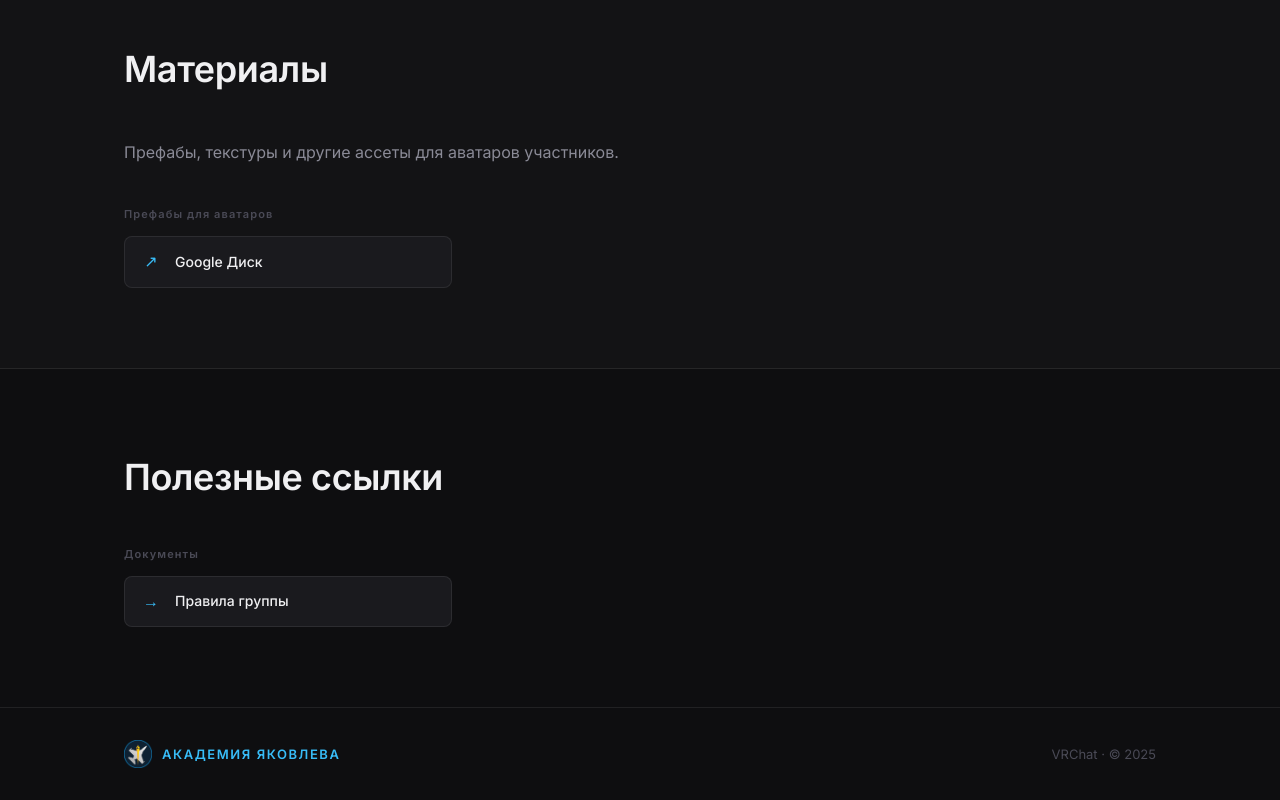
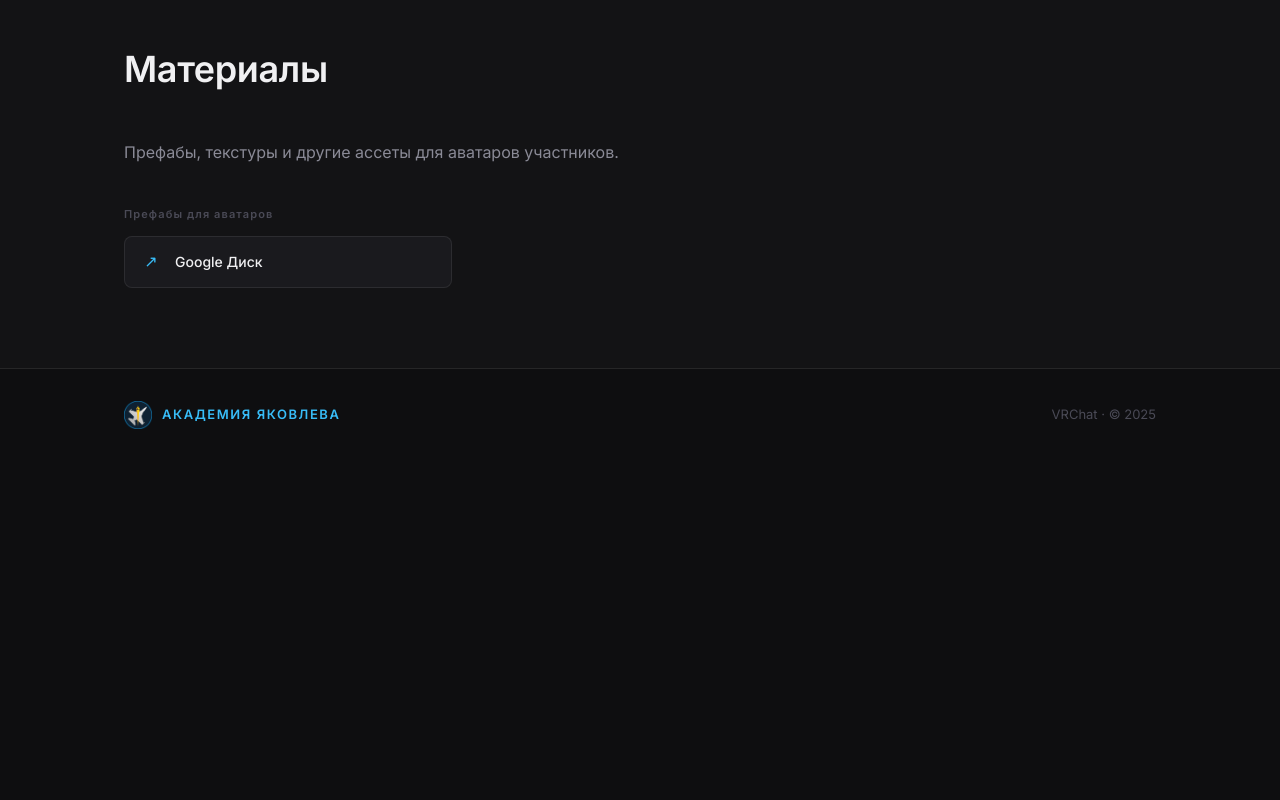
Before and after one commit to Weden19/Website-YAK, a plain HTML site: page members.html in a window 1280 px wide. Shown: the part 2368-3168 px from the top of the page. After the commit the page ends 2829 px from the top, so only its background shows below. Drawn offline with Linux system fonts and the light colour scheme.

Commit message:
fix: update members page

```diff
--- a/members.html
+++ b/members.html
@@ -196,24 +196,6 @@
       </div>
     </section>
 
-    <section class="section">
-      <div class="container">
-        <h2 class="section-title">Полезные ссылки</h2>
-        <div class="files-grid">
-          <div class="file-category">
-            <p class="file-cat-label">Документы</p>
-            <div class="file-list">
-              <a href="/rules" class="file-item">
-                <span class="file-icon">→</span>
-                <div class="file-meta">
-                  <span class="file-name">Правила группы</span>
-                </div>
-              </a>
-            </div>
-          </div>
-        </div>
-      </div>
-    </section>
   </main>
 
   <footer class="site-footer">
```
